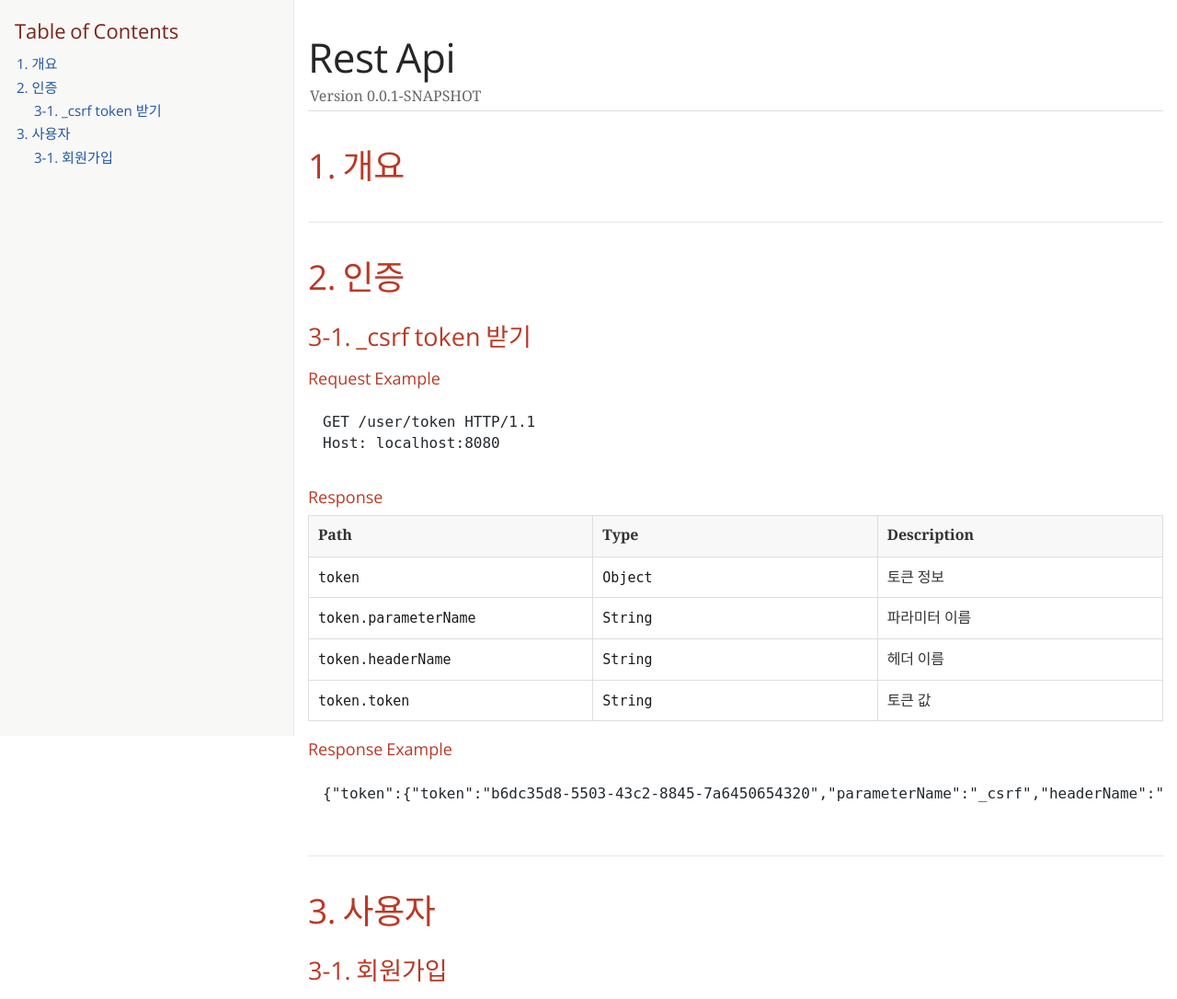
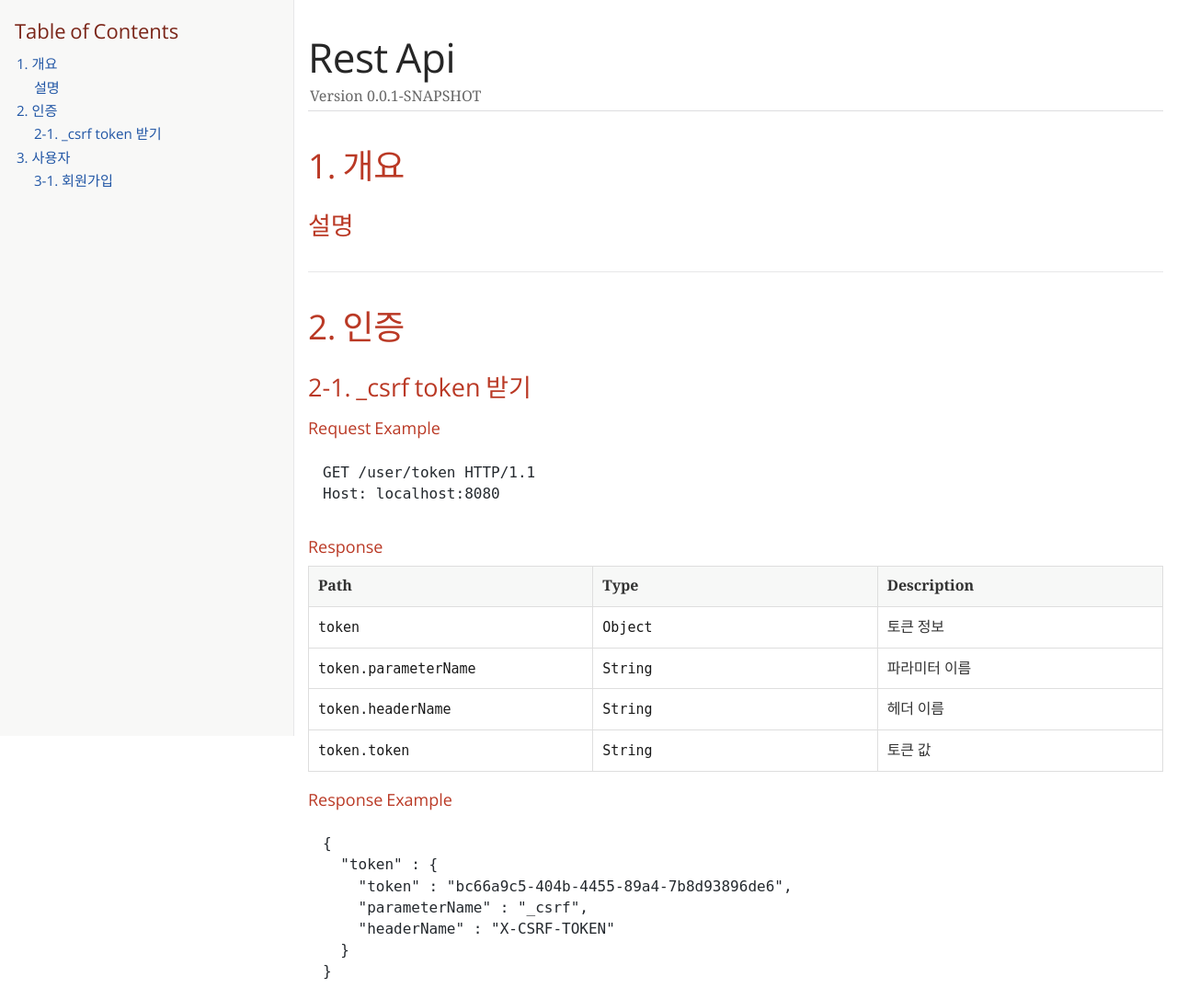
Before and after one commit to non-terview/rest-json.github.io, a plain HTML site: page docs/api-doc.html in a window 1280 px wide. Shown: the top 1086 px of the page at 92% size. Drawn offline with nearby package versions, Linux system fonts and the light colour scheme; a web font is replaced by a local one.

Commit message:
(git -C ~/rest_json log --format=%B -n 1)

```diff
--- a/docs/api-doc.html
+++ b/docs/api-doc.html
@@ -445,10 +445,14 @@ body.book #toc,body.book #preamble,body.book h1.sect0,body.book .sect1>h2{page-b
 <div id="toc" class="toc2">
 <div id="toctitle">Table of Contents</div>
 <ul class="sectlevel1">
-<li><a href="#_1_개요">1. 개요</a></li>
+<li><a href="#_1_개요">1. 개요</a>
+<ul class="sectlevel2">
+<li><a href="#_설명">설명</a></li>
+</ul>
+</li>
 <li><a href="#_2_인증">2. 인증</a>
 <ul class="sectlevel2">
-<li><a href="#_3_1_csrf_token_받기">3-1. _csrf token 받기</a></li>
+<li><a href="#_2_1_csrf_token_받기">2-1. _csrf token 받기</a></li>
 </ul>
 </li>
 <li><a href="#_3_사용자">3. 사용자</a>
@@ -463,14 +467,17 @@ body.book #toc,body.book #preamble,body.book h1.sect0,body.book .sect1>h2{page-b
 <div class="sect1">
 <h2 id="_1_개요">1. 개요</h2>
 <div class="sectionbody">
+<div class="sect2">
+<h3 id="_설명">설명</h3>
 
+</div>
 </div>
 </div>
 <div class="sect1">
 <h2 id="_2_인증">2. 인증</h2>
 <div class="sectionbody">
 <div class="sect2">
-<h3 id="_3_1_csrf_token_받기">3-1. _csrf token 받기</h3>
+<h3 id="_2_1_csrf_token_받기">2-1. _csrf token 받기</h3>
 <div class="sect4">
 <h5 id="_request_example">Request Example</h5>
 <div class="listingblock">
@@ -523,7 +530,13 @@ Host: localhost:8080</code></pre>
 <h5 id="_response_example">Response Example</h5>
 <div class="listingblock">
 <div class="content">
-<pre class="highlightjs highlight nowrap"><code class="language-none hljs">{"token":{"token":"b6dc35d8-5503-43c2-8845-7a6450654320","parameterName":"_csrf","headerName":"X-CSRF-TOKEN"}}</code></pre>
+<pre class="highlightjs highlight nowrap"><code class="language-none hljs">{
+  "token" : {
+    "token" : "bc66a9c5-404b-4455-89a4-7b8d93896de6",
+    "parameterName" : "_csrf",
+    "headerName" : "X-CSRF-TOKEN"
+  }
+}</code></pre>
 </div>
 </div>
 </div>
@@ -545,7 +558,7 @@ Host: localhost:8080</code></pre>
 Host: localhost:8080
 Content-Type: application/x-www-form-urlencoded
 
-_csrf=9fadcff6-0571-49c2-93b7-f730c643789f</code></pre>
+_csrf=bcef9bb2-2b20-4f28-9319-3518cfeea845</code></pre>
 </div>
 </div>
 </div>
@@ -577,7 +590,9 @@ _csrf=9fadcff6-0571-49c2-93b7-f730c643789f</code></pre>
 <h5 id="_response_example_2">Response Example</h5>
 <div class="listingblock">
 <div class="content">
-<pre class="highlightjs highlight nowrap"><code class="language-none hljs">{"create_user_id":300}</code></pre>
+<pre class="highlightjs highlight nowrap"><code class="language-none hljs">{
+  "create_user_id" : 300
+}</code></pre>
 </div>
 </div>
 </div>
@@ -592,7 +607,7 @@ _csrf=9fadcff6-0571-49c2-93b7-f730c643789f</code></pre>
 Host: localhost:8080
 Content-Type: application/x-www-form-urlencoded
 
-_csrf=84073aee-212c-4cdc-84b4-0580a92a0432</code></pre>
+_csrf=bef9f54a-93e2-4665-8b5e-d9ec8439e970</code></pre>
 </div>
 </div>
 </div>
@@ -624,7 +639,9 @@ _csrf=84073aee-212c-4cdc-84b4-0580a92a0432</code></pre>
 <h5 id="_response_example_3">Response Example</h5>
 <div class="listingblock">
 <div class="content">
-<pre class="highlightjs highlight nowrap"><code class="language-none hljs">{"status":"fail"}</code></pre>
+<pre class="highlightjs highlight nowrap"><code class="language-none hljs">{
+  "status" : "fail"
+}</code></pre>
 </div>
 </div>
 </div>
@@ -636,7 +653,7 @@ _csrf=84073aee-212c-4cdc-84b4-0580a92a0432</code></pre>
 <div id="footer">
 <div id="footer-text">
 Version 0.0.1-SNAPSHOT<br>
-Last updated 2021-09-24 11:06:00 +0900
+Last updated 2021-09-24 13:02:39 +0900
 </div>
 </div>
 <link rel="stylesheet" href="https://cdnjs.cloudflare.com/ajax/libs/highlight.js/9.15.6/styles/github.min.css">
```
